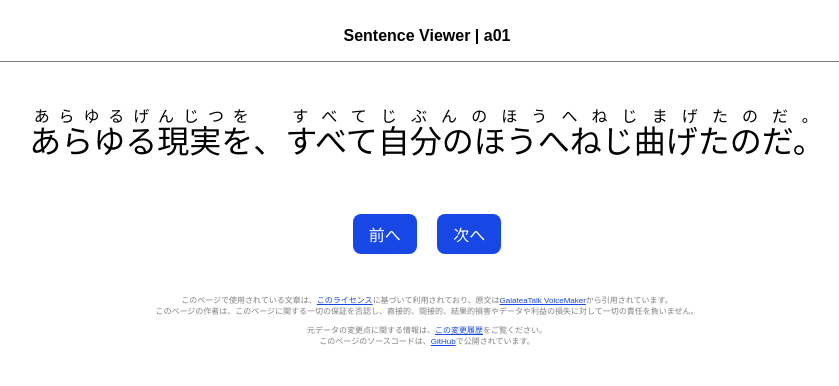
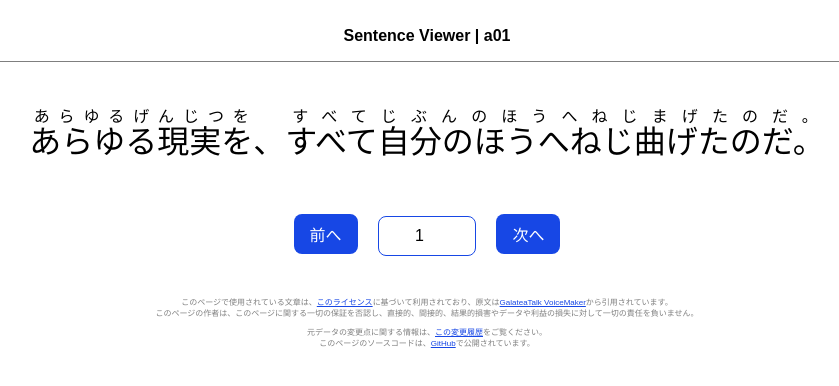
Before and after one commit to renorari/sentence-viewer, a plain HTML site: page index.html in a window 1280 px wide. Shown: the whole page, without its empty margins (213-1052 px from the left). Drawn offline with Linux system fonts and the light colour scheme.

Commit message:
✨ add input

```diff
--- a/index.html
+++ b/index.html
@@ -8,6 +8,10 @@
     <title>Sentence Viewer</title>
 
     <style>
+        * {
+            box-sizing: border-box;
+        }
+
         body {
             font-family: sans-serif;
             text-align: center;
@@ -33,15 +37,33 @@
         }
 
         button {
+            -webkit-appearance: none;
+            -moz-appearance: none;
+            appearance: none;
             font-size: 1rem;
             padding: 0.5rem 1rem;
             margin: 0.5rem;
+            min-height: 2.5rem;
             border: none;
             border-radius: 0.5rem;
             background: #1747E5;
             color: white;
             cursor: pointer;
         }
+
+        input[type="number"] {
+            -webkit-appearance: none;
+            -moz-appearance: none;
+            appearance: none;
+            font-size: 1rem;
+            padding: 0.5rem 1rem;
+            margin: 0.5rem;
+            min-height: 2.5rem;
+            border: 1px solid #1747E5;
+            border-radius: 0.5rem;
+            text-align: center;
+        }
+
 
         a,
         a:visited,
@@ -69,6 +91,7 @@
         <div id="sentence"></div>
         <div id="buttons">
             <button id="back">前へ</button>
+            <input type="number" id="index" value="1" min="1" max="1000">
             <button id="next">次へ</button>
         </div>
     </main>
@@ -104,6 +127,9 @@
                 const sentenceElement = document.getElementById("sentence");
                 const nextButton = document.getElementById("next");
                 const backButton = document.getElementById("back");
+                const indexInput = document.getElementById("index");
+
+                indexInput.max = sentences.length;
 
                 const updateSentence = async () => {
                     const {
@@ -123,6 +149,7 @@
                     sentenceElement.innerHTML = rubyArray.join("、");
                     document.title = `Sentence Viewer | ${title}`;
                     document.querySelector("h1").innerText = `Sentence Viewer | ${title}`;
+                    indexInput.value = index + 1;
                 }
 
                 nextButton.addEventListener("click", () => {
@@ -135,6 +162,11 @@
                     updateSentence();
                 });
 
+                indexInput.addEventListener("change", () => {
+                    index = (parseInt(indexInput.value) - 1 + sentences.length) % sentences.length;
+                    updateSentence();
+                });
+
                 updateSentence();
             });
     </script>
```
